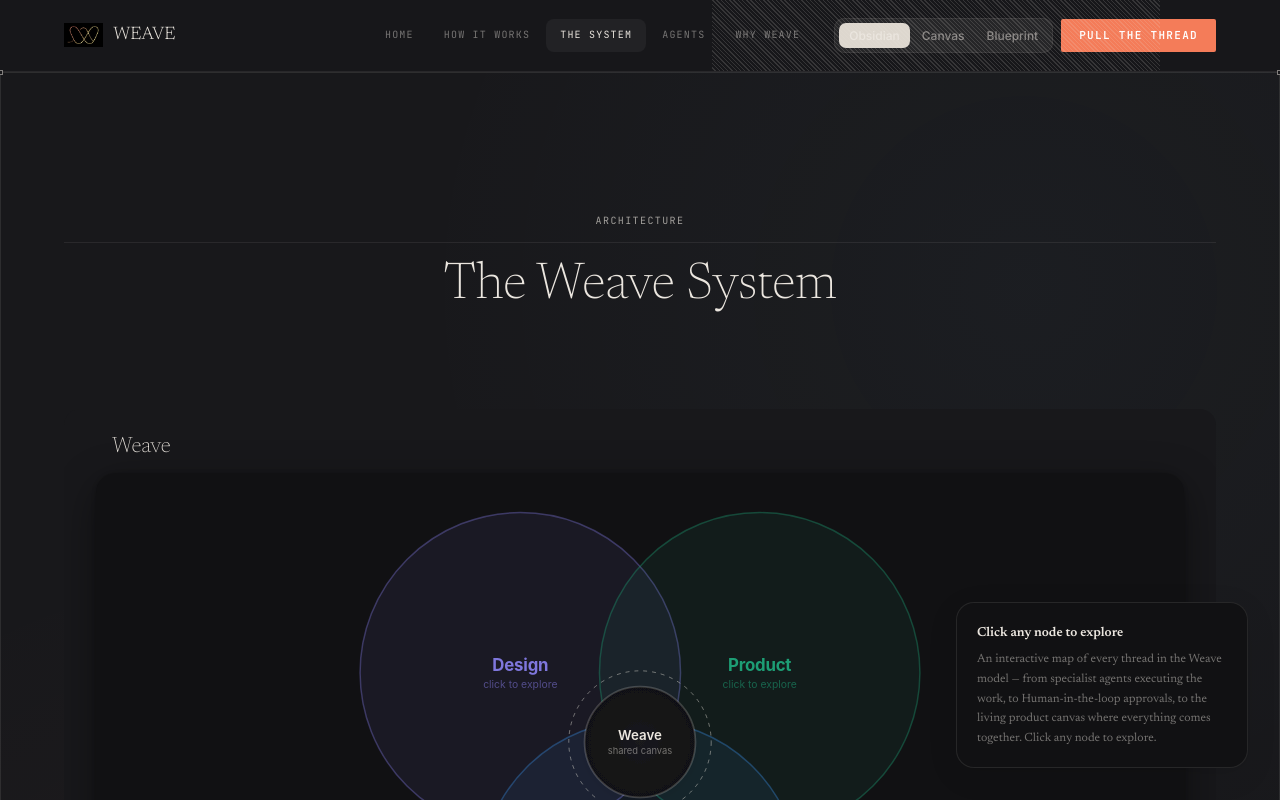
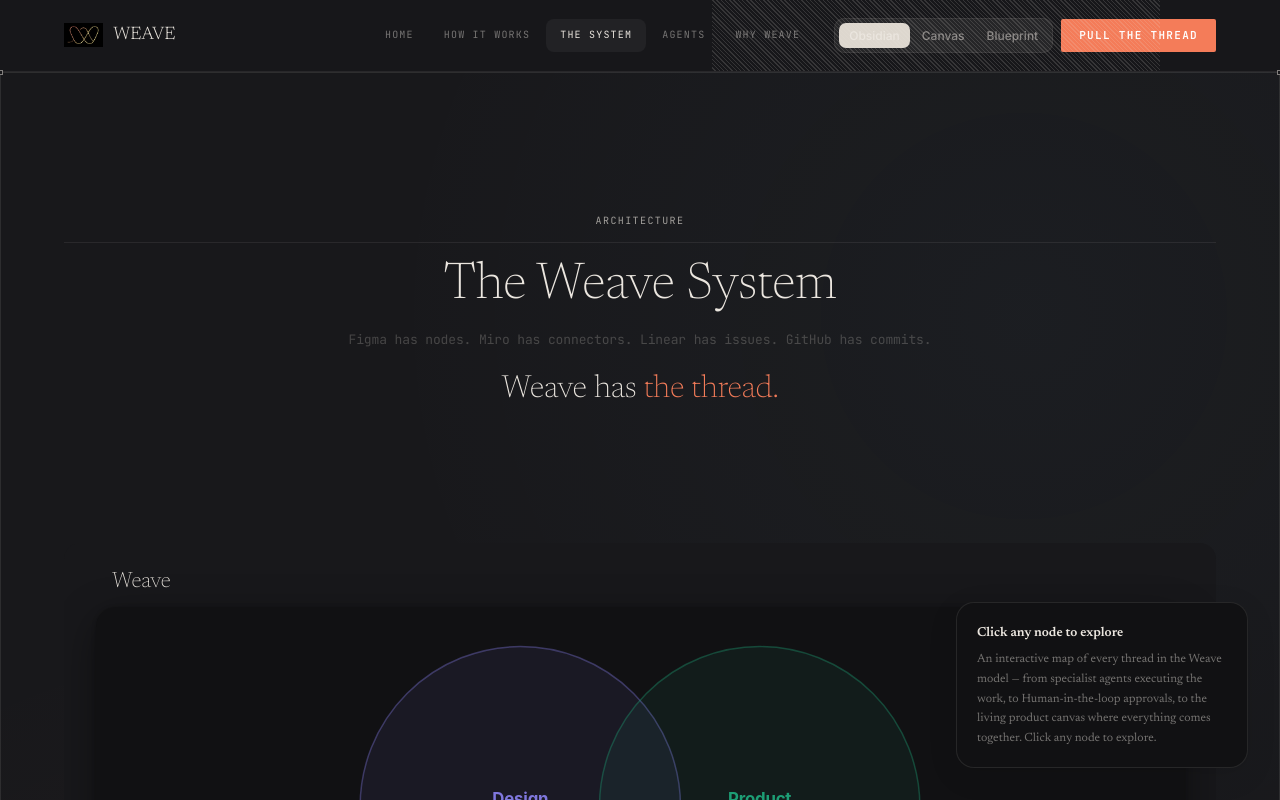
Before and after one commit to jdesanto3-rgb/Hack-collab, a React (Vite) app in the folder chorus/: page /the-system in a window 1280 px wide. Shown: the top 800 px of the page. Built offline with nearby package versions, Linux system fonts and the light colour scheme.

Commit message:
fix: Restore thread subheadline to System page hero
Re-adds the system-thread-intro block (context line + hero line with
accent) between the page headline and the interactive diagram.

Co-Authored-By: Claude Sonnet 4.6 <noreply@anthropic.com>

```diff
--- a/chorus/src/pages/TheSystem.jsx
+++ b/chorus/src/pages/TheSystem.jsx
@@ -709,6 +709,14 @@ export default function TheSystem() {
         <div className="container">
           <p className="section-label">Architecture</p>
           <h1 className="section-title">The Weave System</h1>
+          <div className="system-thread-intro">
+            <p className="system-thread-context">
+              Figma has nodes. Miro has connectors. Linear has issues. GitHub has commits.
+            </p>
+            <p className="system-thread-hero">
+              Weave has <span className="system-thread-accent">the thread.</span>
+            </p>
+          </div>
         </div>
       </section>
 
```
